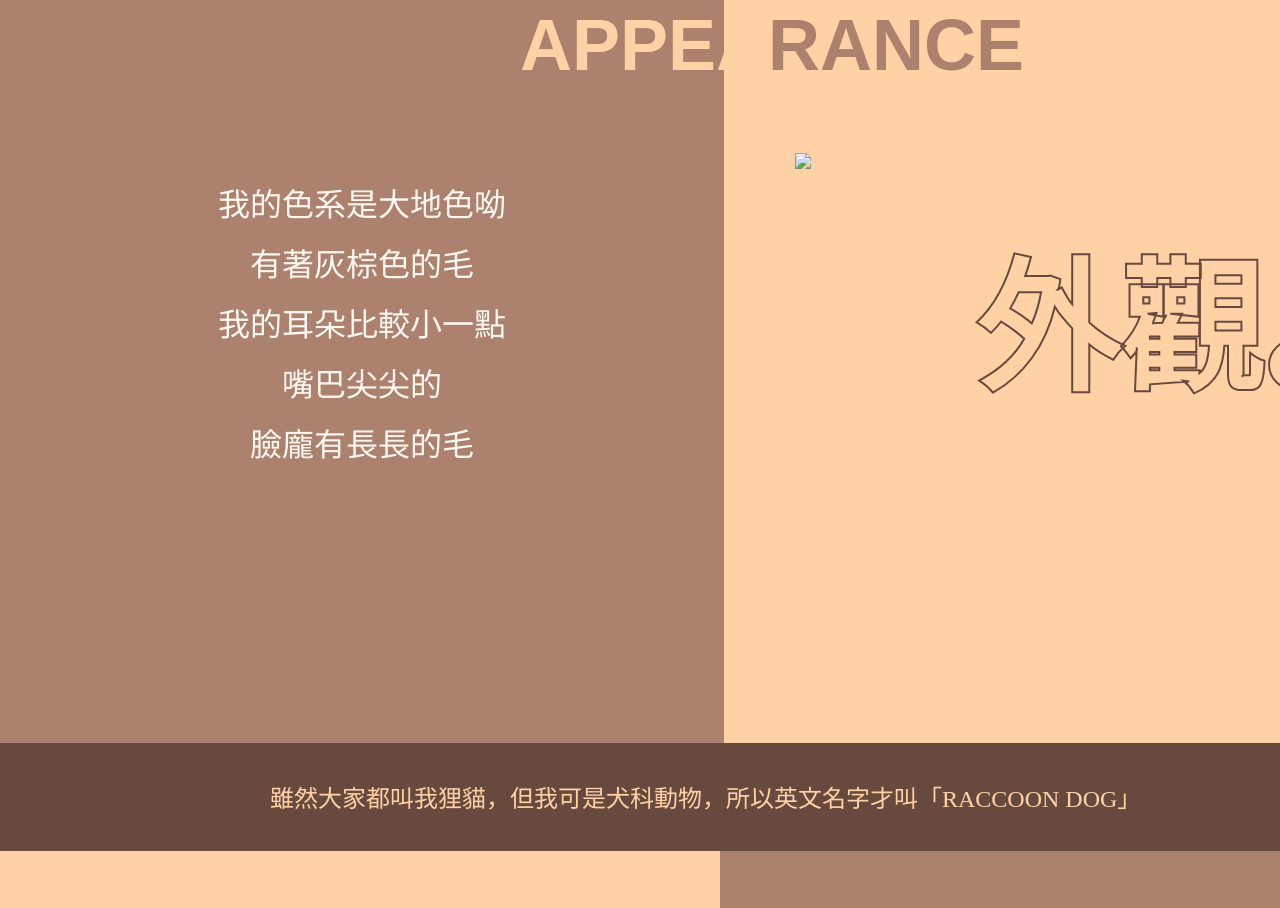
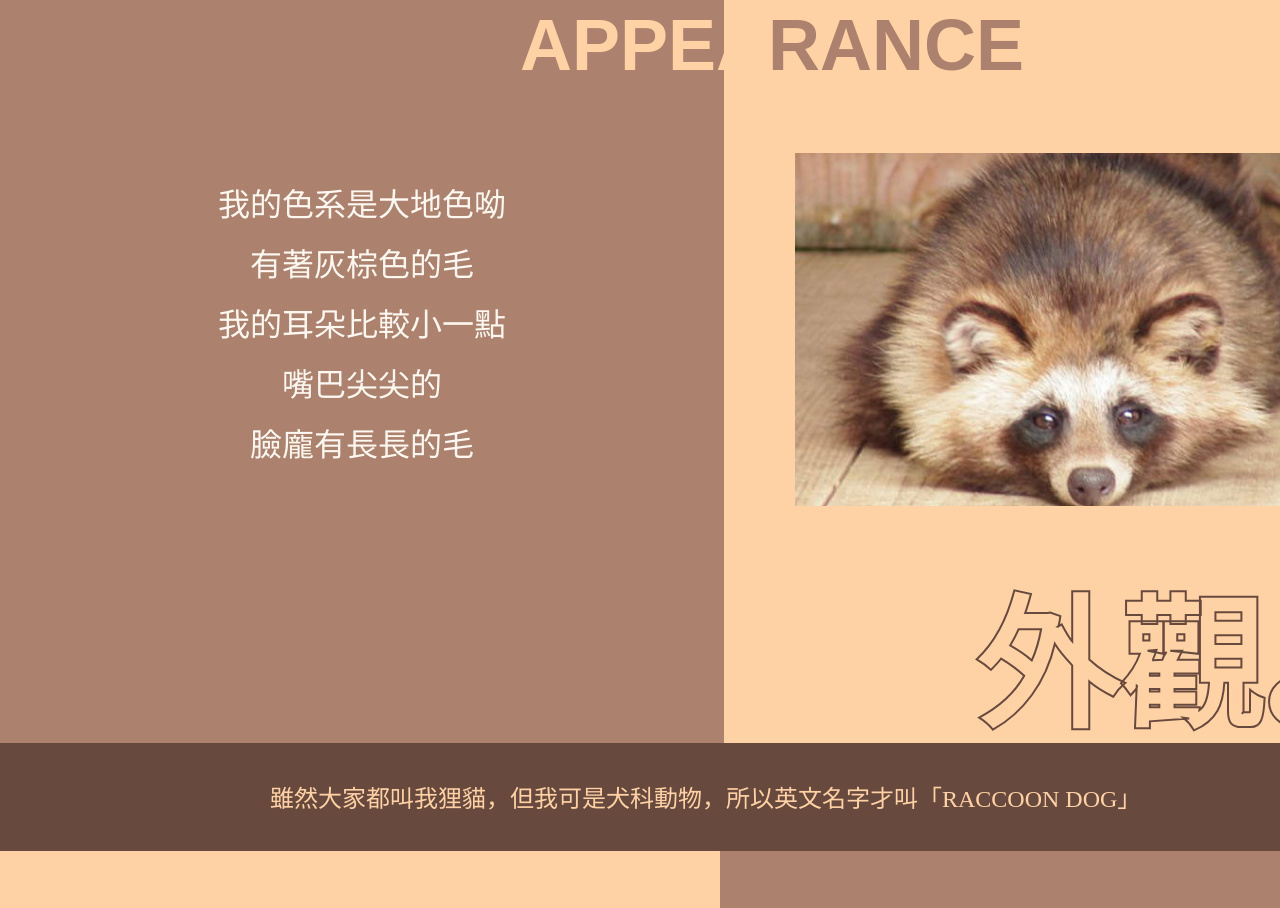
Before and after one commit to EmilyJie/RaccoonDog, a plain HTML site: page introduce.html in a window 1280 px wide. Shown: the part 965-1873 px from the top of the page. Drawn offline with nearby package versions, Linux system fonts and the light colour scheme; the site is published under a folder, as on GitHub Pages, so addresses that start at the root find nothing; a web font is replaced by a local one.

Commit message:
finished

```diff
--- a/introduce.html
+++ b/introduce.html
@@ -64,7 +64,7 @@
                 </p>
             </div>
             <div class="appearance-img">
-                <img src="/img/introduce/外觀狸貓.png">
+                <img src="img/introduce/外觀狸貓.png">
                 <h1>外觀。</h1>
             </div>
         </div>
```
